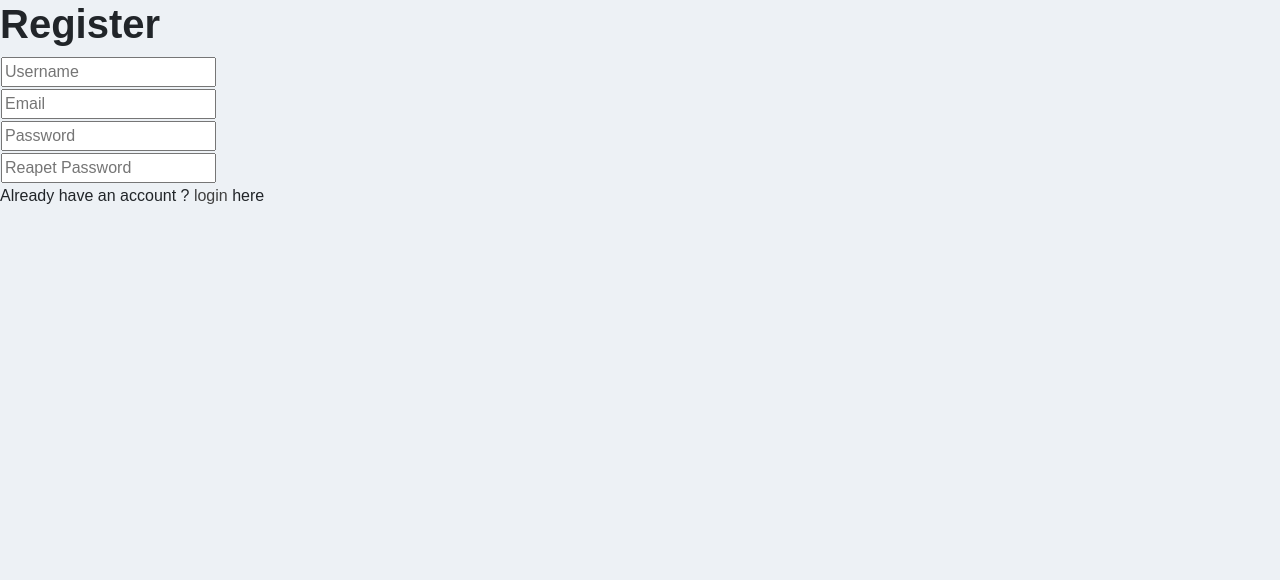
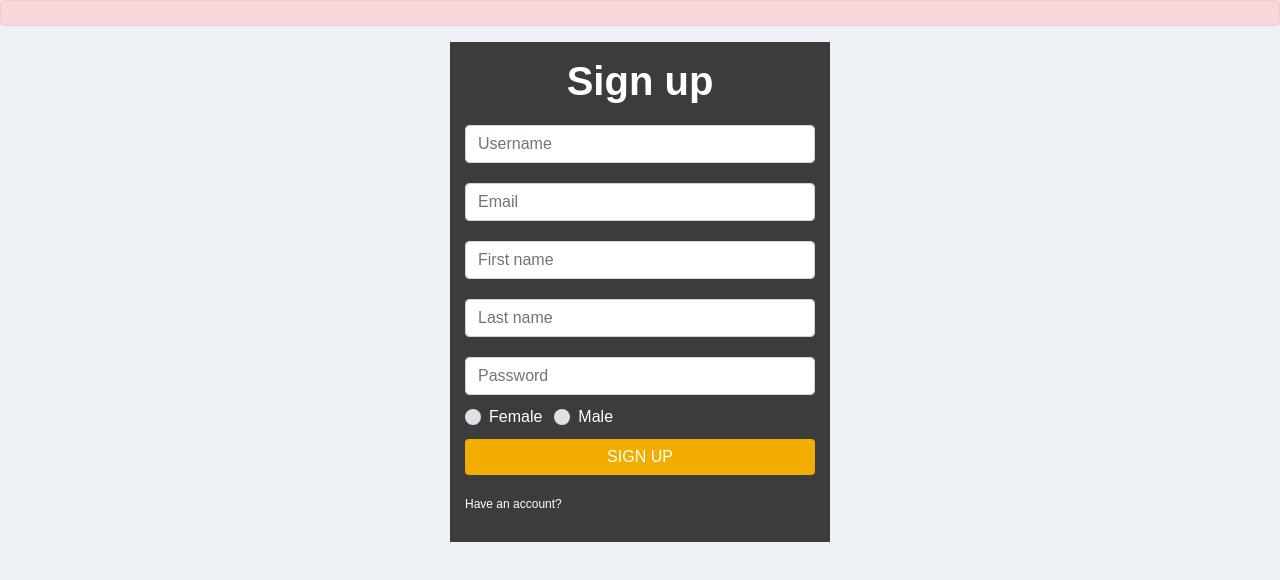
Before and after one commit to bochirkhuyag/TweetBook, an Angular app in the folder app-client/: page /register in a window 1280 px wide. Shown: the top 580 px of the page. Built offline with nearby package versions, Linux system fonts and the light colour scheme.

Commit message:
Register user

```diff
--- /dev/null
+++ b/app-client/src/app/services/authentication.service.ts
@@ -0,0 +1,53 @@
+import {Injectable} from '@angular/core';
+import {Router} from '@angular/router';
+import {HttpClient} from '@angular/common/http';
+import {Observable, of} from 'rxjs';
+import {map} from 'rxjs/operators';
+import { FormGroup } from '@angular/forms';
+
+
+// export interface UserDetails{
+//   id:string
+// }
+
+export interface CredentialPayload{
+  email:string
+}
+
+interface TokenResponse {
+  token:string
+}
+@Injectable({
+  providedIn: 'root'
+})
+export class AuthenticationService{
+
+  constructor(private http: HttpClient, private router: Router){}
+  setToken(token: string){
+    localStorage.setItem('token', token);
+  }
+  getToken(){
+    return localStorage.getItem('token');
+  }
+
+  getUserDetails(){
+
+  }
+
+  register(user: FormGroup): Observable<any>{
+    console.log('sending request...');
+    console.log(this.http);
+    const client = this.http.post('/api/users/register', user.value);//{userName:"fds", email:"fd"});
+    const request = client.pipe(
+      map((data: TokenResponse) =>{
+        console.log('Receiving respose...');
+        console.log(data);
+        if (data.token) {
+          this.setToken(data.token);
+        }
+        return data;
+      })
+    )
+    return request;
+  }
+}
--- a/app-client/src/app/user/resgister/resgister.component.html
+++ b/app-client/src/app/user/resgister/resgister.component.html
@@ -1,35 +1,47 @@
-<h1>Register</h1>
+<div ng-show="error" class="alert alert-danger">{{error}}</div>
 
-    <form >
-      <table cellspacing="0" [formGroup]="registerForm">
-        <tr>
-          <td>
-              <input  placeholder="Username" formControlName="username" name="username" required>
+<div class="center">
+    <div class="form-box" style="height:500px">
+        <div class="form-logo">
+            <h1 style="text-align: center" >Sign up</h1>
+        </div>
+        <form name="form" [formGroup]="registerForm" (ngSubmit)="register()">
+            <input
+                    type="text"
+                    class="form-control"
+                    placeholder="Username"
+                    name="userName"
+                    formControlName="userName" required
+            >
+            <input type="email" class="form-control" placeholder="Email" name="email"
+            formControlName="email" required>
 
-          </td>
-        </tr>
-        <tr>
-          <td>
-              <input  placeholder="Email" formControlName="email" name="email" required>
-              <!-- <mat-error *ngIf="email.invalid && email.errors.email">Invalid email address</mat-error> -->
+            <input type="text" class="form-control" placeholder="First name" name="firstName"
+            formControlName="firstName" required>
+            <input type="text" class="form-control" placeholder="Last name" name="lastName"
+            formControlName="lastName" required>
+            <input type="password" class="form-control" placeholder="Password" name="password"
+            formControlName="password" required>
 
-          </td>
-        </tr>
-        <tr>
-          <td>
-              <input  placeholder="Password" formControlName="password" type="password" name="password" required>
+            <div style="margin-top:10px;">
+                <div class="form-check-inline">
+                    <div class="custom-control custom-radio">
+                        <input type="radio" class="custom-control-input" id="female" formControlName="gender" value="female" ng-required="!userSignUpData.gender">
+                        <label class="custom-control-label" for="female">Female</label>
+                    </div>
+                </div>
+                <div class="form-check-inline">
+                    <div class="custom-control custom-radio">
+                        <input type="radio" class="custom-control-input" id="male" formControlName="gender" name="gender" value="male" ng-required="!userSignUpData.gender">
+                        <label class="custom-control-label" for="male">Male</label>
+                    </div>
+                </div>
+            </div>
 
-          </td>
-        </tr>
-        <tr>
-          <td>
-              <input  placeholder="Reapet Password" formControlName="repeatPassword" type="password" name="repeatPassword" required>
-              <!-- <mat-error *ngIf="repeatPassword.invalid && repeatPassword.errors.passwordMatch">Password mismatch</mat-error> -->
-
-          </td>
-        </tr>
-      </table>
-    </form>
-
-    <!-- <button mat-raised-button (click)="register()" color="primary">Register</button> -->
-    <span>Already have an account ? <a [routerLink]="['/login']">login</a> here</span>
+            <input style="margin-top:10px;" type="submit" class="btn btn-social" value="SIGN UP" >
+        </form>
+        <a  [routerLink]="['/login']" class="login-action" title="login">
+            <p>Have an account?</p>
+        </a>
+    </div><!--close form-box-->
+</div>
--- a/app-client/src/app/user/resgister/resgister.component.ts
+++ b/app-client/src/app/user/resgister/resgister.component.ts
@@ -1,6 +1,7 @@
 import { Component, OnInit } from '@angular/core';
 import { Router } from '@angular/router';
 import { FormGroup, FormControl, Validators } from '@angular/forms';
+import { AuthenticationService } from '../../services/authentication.service';
 
 @Component({
   selector: 'app-resgister',
@@ -9,16 +10,30 @@ import { FormGroup, FormControl, Validators } from '@angular/forms';
 })
 export class ResgisterComponent implements OnInit {
 
-  constructor() { }
+   constructor(private auth: AuthenticationService, private router: Router ) { }
 
   ngOnInit() {
   }
 
   registerForm = new FormGroup({
-    username:new FormControl(),
-    email:new FormControl(),
+    userName: new FormControl(),
+    email: new FormControl(''),
+    firstName: new FormControl(),
+    lastName: new FormControl(),
     password: new FormControl('', [Validators.required]),
-    repeatPassword: new FormControl('', [Validators.required])
+    repeatPassword: new FormControl('', [Validators.required]),
+    gender: new FormControl(),
   })
 
+  register(){
+    this.auth.register(this.registerForm).subscribe(
+      () =>{
+        this.router.navigate(['/']);
+      },
+      err =>{
+        console.log('register error');
+      }
+    );
+  }
+
 }
```
Also changed, not shown: 2 other files (tests, documents, lock files or other folders).
